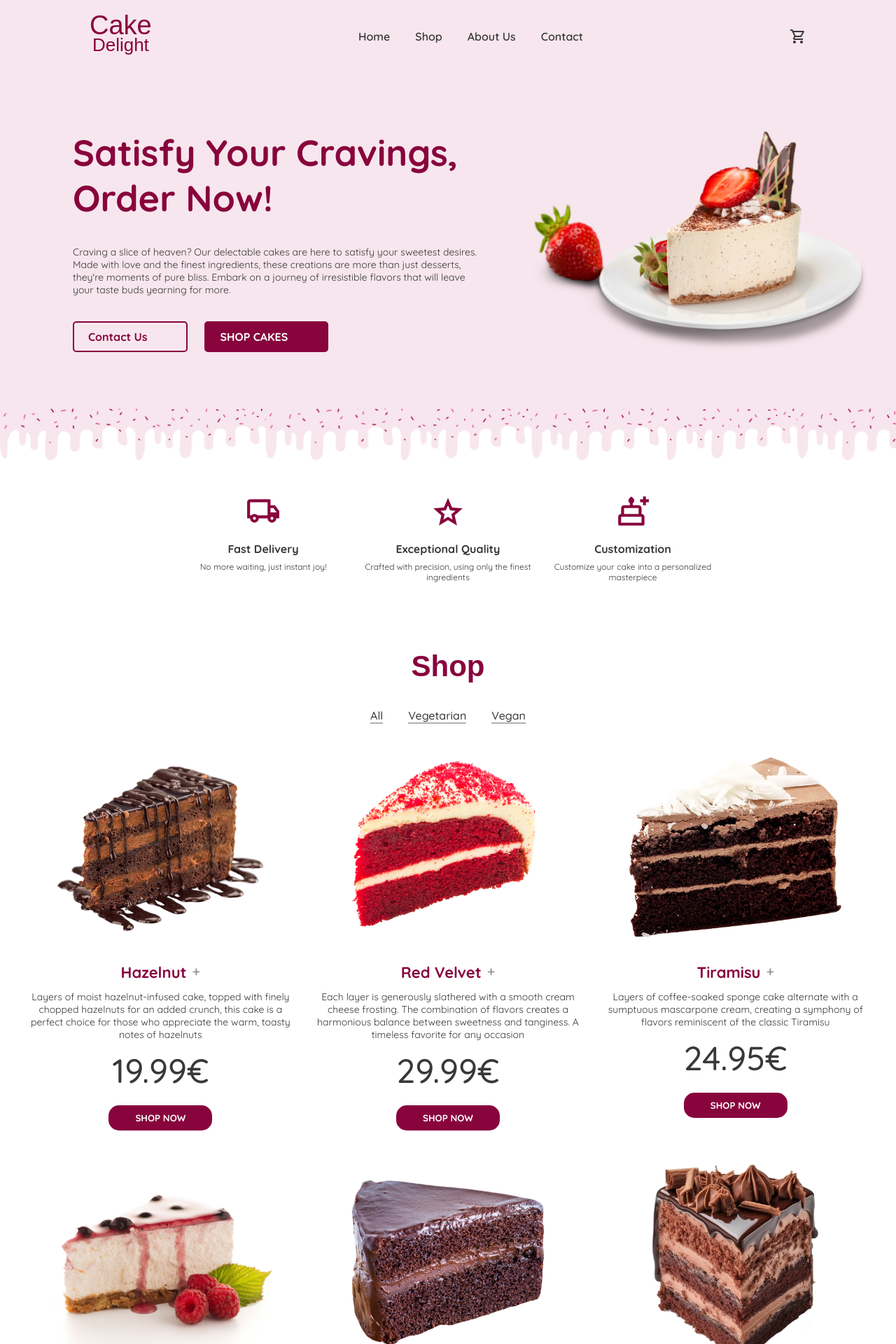
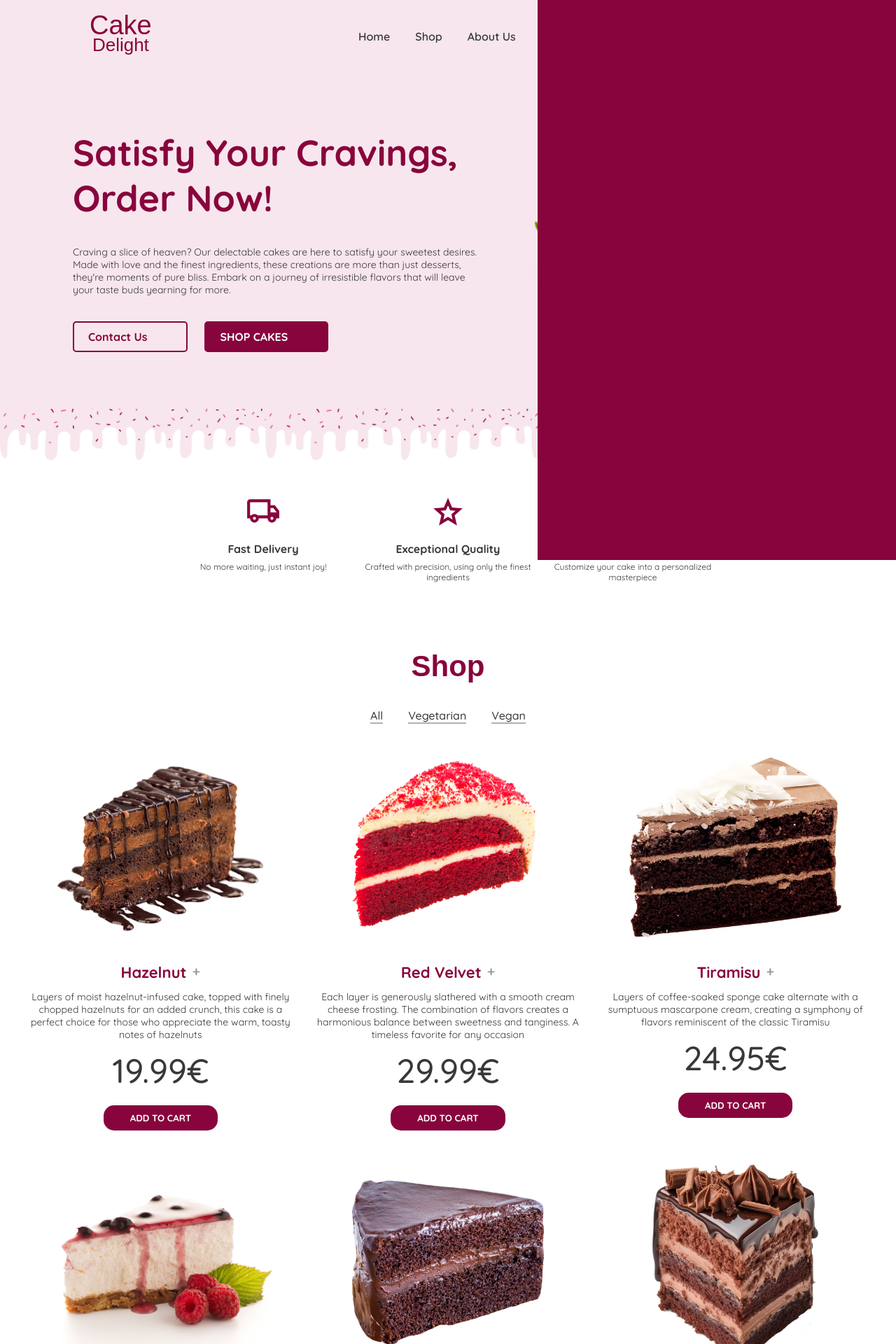
Before and after one commit to tomassfernandes/cake-delight, a React (Create React App) app in the folder cake-delight/: page / in a window 1280 px wide. Shown: the top 1920 px of the page at 70% size. Built offline with nearby package versions, Linux system fonts and the light colour scheme; a web font is replaced by a local one.

Commit message:
first cart commit

```diff
--- a/cake-delight/src/App.js
+++ b/cake-delight/src/App.js
@@ -5,6 +5,7 @@ import ShopSection from "./Sections/ShopSection";
 import BestSellerSection from "./Sections/BestSellerSection";
 import OurStoreSection from "./Sections/OurStoreSection";
 import ComingSoonSection from "./Sections/ComingSoonSection";
+import Cart from "./Cart";
 import Footer from "./Sections/Footer";
 
 function App() {
@@ -17,6 +18,7 @@ function App() {
       <BestSellerSection />
       <OurStoreSection />
       <ComingSoonSection />
+      <Cart />
       <Footer />
     </>
   );
--- /dev/null
+++ b/cake-delight/src/CSS/cart-section.css
@@ -0,0 +1,9 @@
+.cart-section {
+  position: fixed;
+  height: 100vh;
+  top: 0;
+  right: 0;
+  width: 40%;
+  background-color: #88043d;
+  z-index: 10001;
+}
--- a/cake-delight/src/CSS/header-section.css
+++ b/cake-delight/src/CSS/header-section.css
@@ -11,6 +11,7 @@
   position: fixed;
   top: 0;
   width: 100%;
+  padding: 0.8rem 0;
   animation: fadeInDown 0.5s; /* Optional: Add a fade-in effect */
 }
 
--- /dev/null
+++ b/cake-delight/src/Cart.js
@@ -0,0 +1,7 @@
+export default function Cart() {
+  return (
+    <section className="cart-section">
+      <div className="cart-main-div"></div>
+    </section>
+  );
+}
--- a/cake-delight/src/Items/ShopItem.js
+++ b/cake-delight/src/Items/ShopItem.js
@@ -84,7 +84,7 @@ export default function ShopItem({ cake }) {
 
         <p className="cake-price">{price}€</p>
       </div>
-      <button className="shop-cake-btn">SHOP NOW</button>
+      <button className="shop-cake-btn">ADD TO CART</button>
     </div>
   );
 }
--- a/cake-delight/src/index.js
+++ b/cake-delight/src/index.js
@@ -11,6 +11,7 @@ import "./CSS/best-seller-section.css";
 import "./CSS/our-store-section.css";
 import "./CSS/coming-soon-section.css";
 import "./CSS/footer-section.css";
+import "./CSS/cart-section.css";
 import "./CSS/queries.css";
 
 const root = ReactDOM.createRoot(document.getElementById("root"));
```
